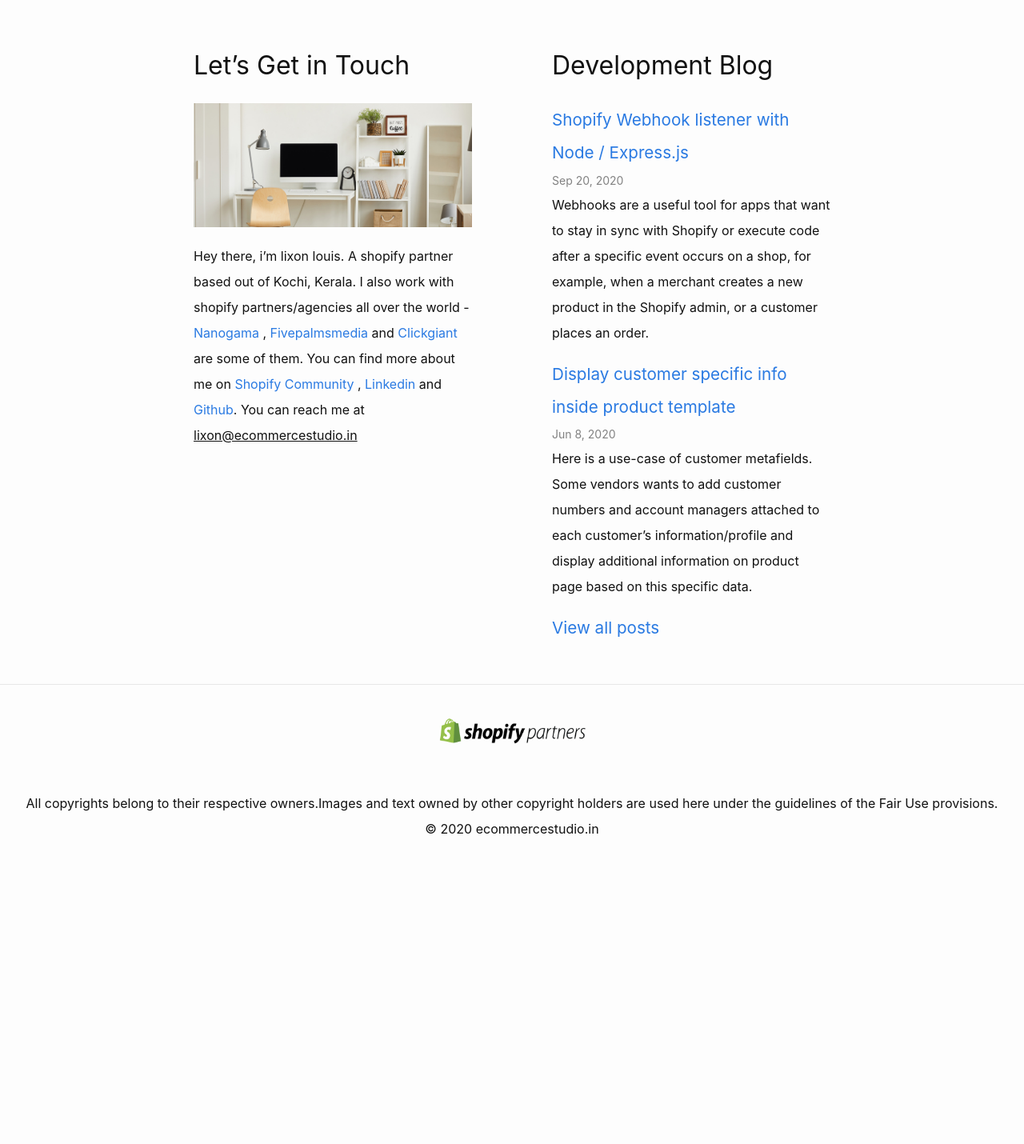
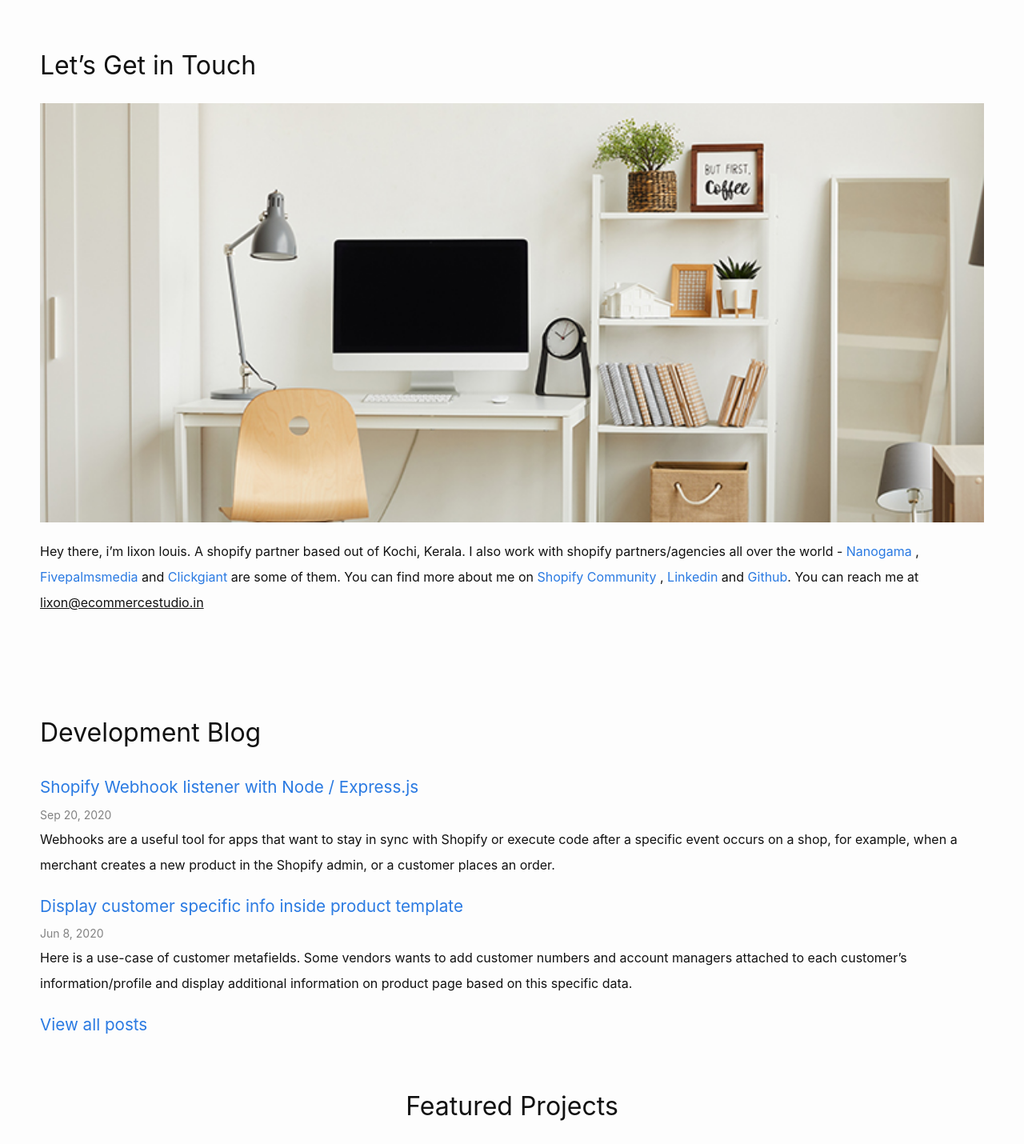
Before and after one commit to lixonic/ecommercestudio, a Jekyll site: the page built from index.markdown, in a window 1280 px wide. Shown: the part 639-2069 px from the top of the page at 80% size. Built offline with Jekyll 4.4.1, drawn with Linux system fonts in a browser that asks for light colours; before the commit the page ends 1758 px from its top, so only the background shows below that; some of the changed text lies outside the part shown; grey boxes are pictures that could not be loaded.

Commit message:
new content

```diff
--- a/_layouts/blog-layout.html
+++ b/_layouts/blog-layout.html
@@ -37,6 +37,7 @@
       </ul>
 
       </div>
+
     </main>
 
 
--- a/_layouts/default.html
+++ b/_layouts/default.html
@@ -46,7 +46,47 @@
                </div>
 
        </section>
+       <h2 class="text-center">Featured Projects</h2>
 
+       <section>
+        <div class="content">
+          <iframe src="https://player.vimeo.com/video/344798538" width="640" height="466"
+          frameborder="0" allow="autoplay; fullscreen" allowfullscreen></iframe>
+
+           </div>
+           <div class="content">
+             <div>Based on Comfort-works.com, these were tasks involved using Symmetry theme as Base
+              <ul>
+               <li> Without using shopify apps, display variants as swatches and a respective product image gallery</li>
+
+               <li>  Seamless interaction design on product template</li>
+
+                <li> Display Fabric details based on Variants and product rating using meta-fields and javascript</li>
+
+                  <li>  Display Collection inside Collections</li>
+
+                    <li>  Custom sticky Menu and Multi level Links</li>
+              </ul>
+
+
+            </div>
+
+             </div>
+       </section>
+       <section>
+
+           <div class="content">
+            <iframe src="https://player.vimeo.com/video/344794266" width="640" height="466" frameborder="0" allow="autoplay; fullscreen" allowfullscreen></iframe>
+
+             </div>
+             <div class="content">
+              <div>
+              Customized Narrative theme to achieve amazon like product swatches. Also creating custom sections to show variants as separate products and custom cart templates.
+
+
+              </div>
+             </div>
+       </section>
 
    </main>
 
--- a/assets/css/style.scss
+++ b/assets/css/style.scss
@@ -82,6 +82,9 @@
       background-size: 120%;
       background-repeat: repeat;
       padding: 200px 50px;
+
+    }
+    body.index header{
       text-align: center;
     }
     section{
@@ -90,9 +93,7 @@
         justify-content: center;
     }
 
-    section .content{
-        width: 35%;
-    }
+
     header small{
       font-size: 1.5rem;
     }
@@ -103,3 +104,19 @@
       font-size: 2.5rem;
     }
 }
+@media(min-width:1300px){
+  section .content{
+    width: 50%;
+  }
+}
+@media(min-width:1600px){
+  section .content{
+    width: 33%;
+  }
+}
+@media(max-width:1024px){
+  iframe{
+    width: 100%;
+    height:320px;
+  }
+}
```
